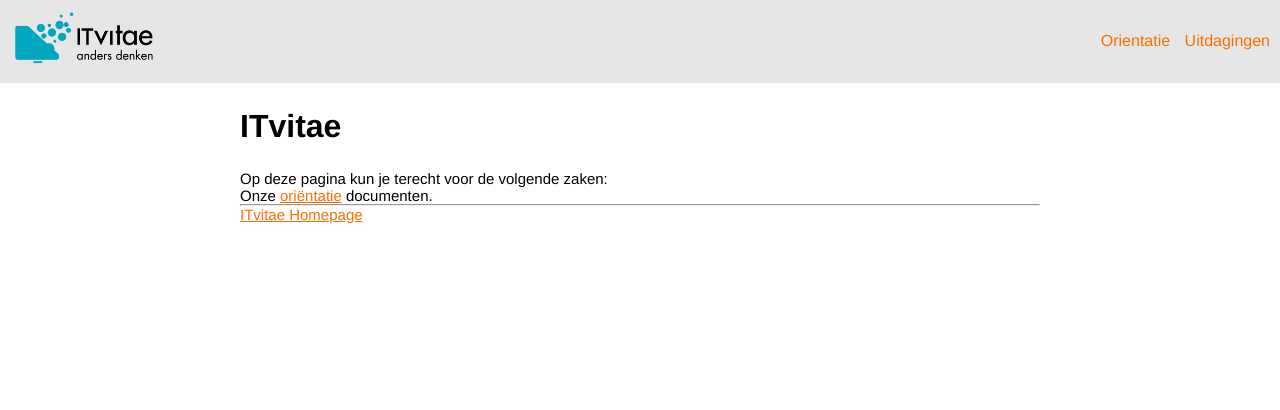
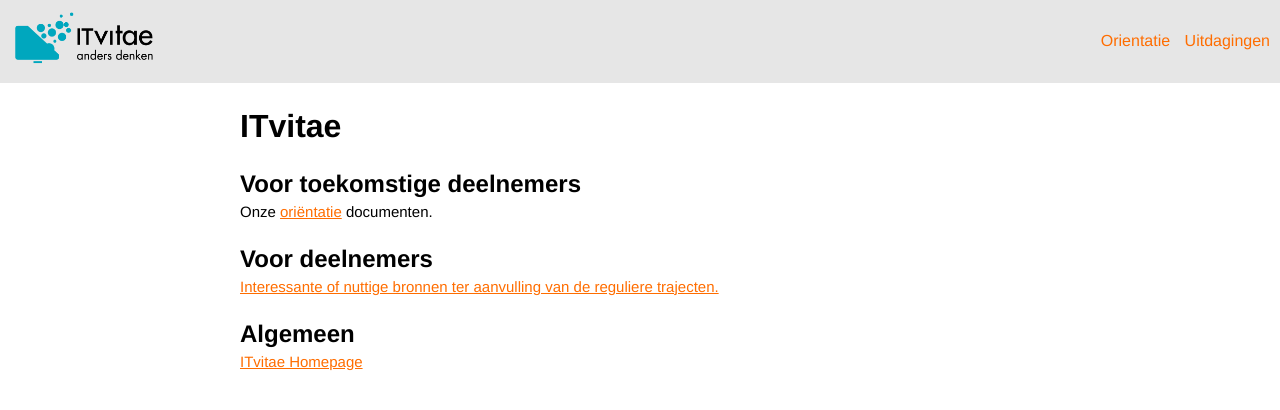
Before and after one commit to ITvitae/itvitae.github.io, a Jekyll site: the page built from docs/index.md, in a window 1280 px wide. Shown: the top 410 px of the page. Built offline with Jekyll 4.4.1, drawn with Linux system fonts in a browser that asks for light colours.

Commit message:
added link to extracurricular project

```diff
--- a/docs/index.md
+++ b/docs/index.md
@@ -5,10 +5,14 @@ title: ITvitae
 
 # ITvitae
 
-Op deze pagina kun je terecht voor de volgende zaken:
+## Voor toekomstige deelnemers
 
 Onze [oriëntatie](/orientatie) documenten.
 
----
+## Voor deelnemers
+
+[Interessante of nuttige bronnen ter aanvulling van de reguliere trajecten.](https://github.com/ITvitae/extracurricular)
+
+## Algemeen
 
 [ITvitae Homepage](https://itvitae.nl)
```
